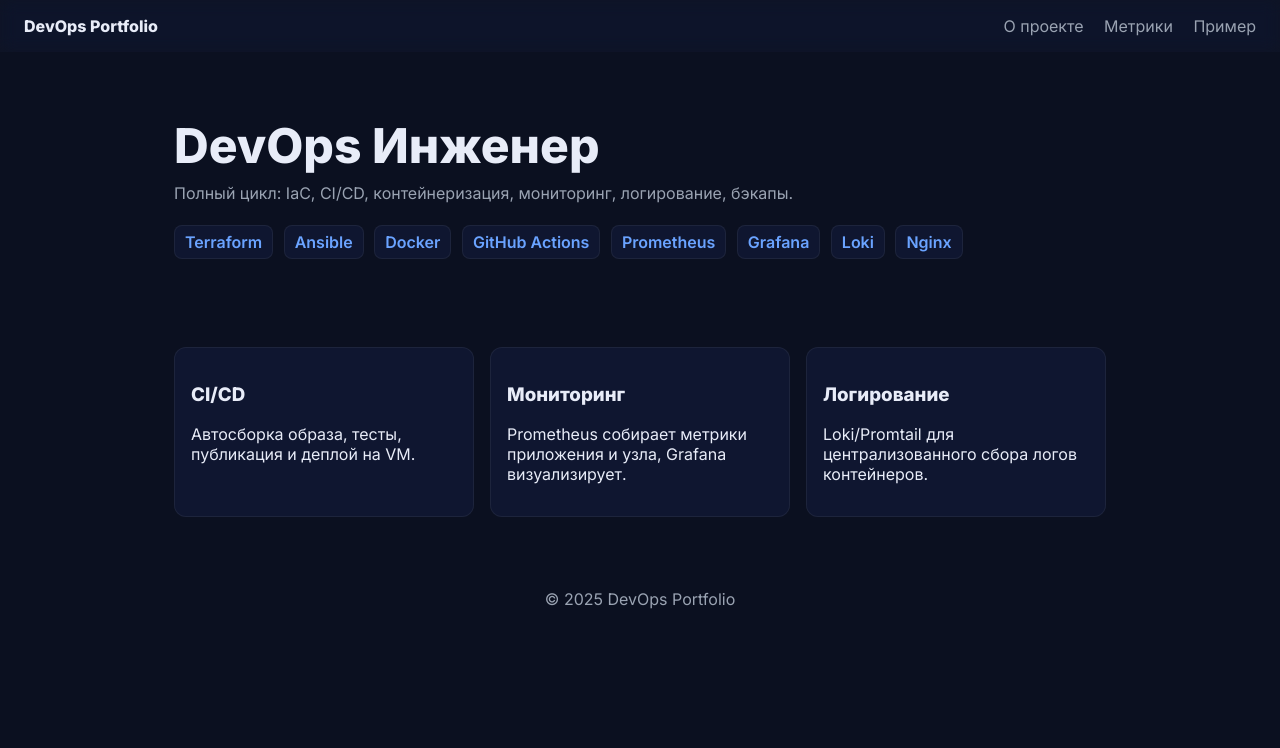
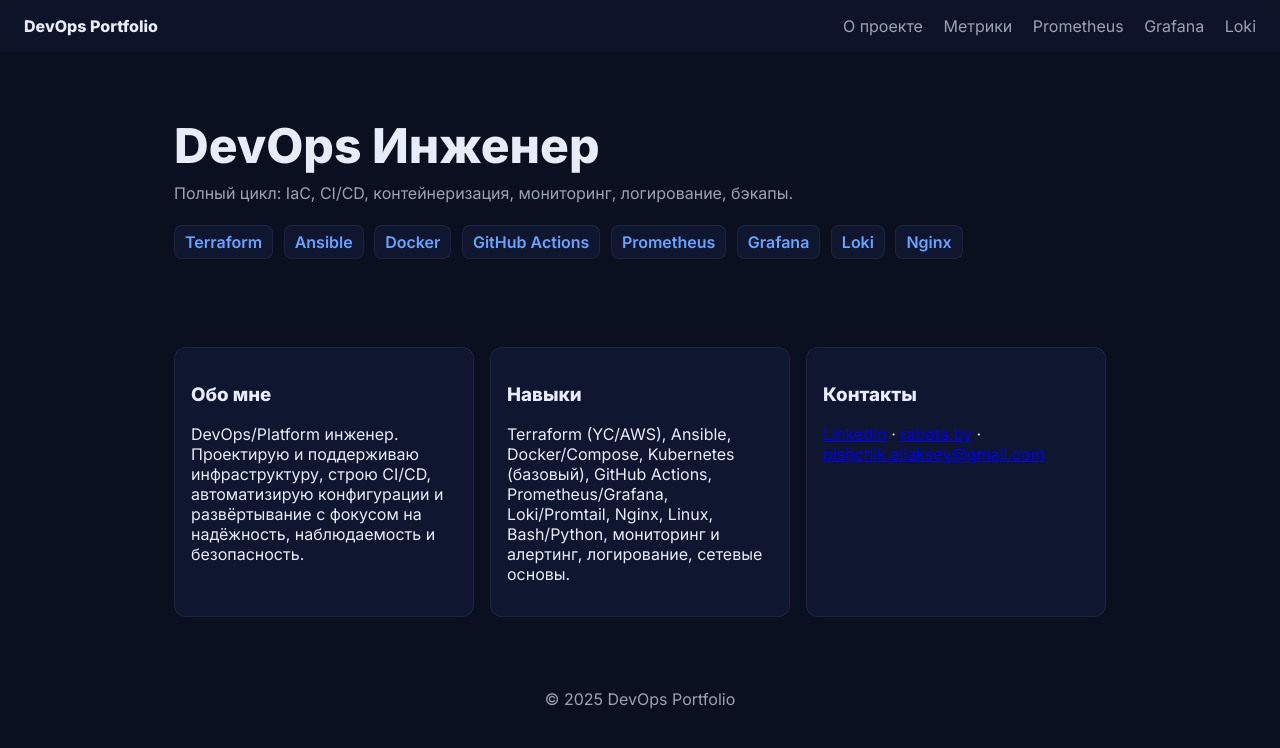
Before and after one commit to p-aliaksey/portfolio-site, a Flask app: page / in a window 1280 px wide. Shown: the top 748 px of the page. Run offline with Flask 3, Linux system fonts and the light colour scheme.

Commit message:
add_my_v17.5

```diff
--- a/app/templates/index.html
+++ b/app/templates/index.html
@@ -16,7 +16,9 @@
       <div class="links">
         <a href="/about">О проекте</a>
         <a href="/metrics">Метрики</a>
-        <a href="https://khaustovtech.club/" target="_blank" rel="noopener">Пример</a>
+        <a href="/prometheus/" target="_blank" rel="noopener">Prometheus</a>
+        <a href="/grafana/" target="_blank" rel="noopener">Grafana</a>
+        <a href="/loki/" target="_blank" rel="noopener">Loki</a>
       </div>
     </nav>
   </header>
@@ -37,16 +39,20 @@
     </section>
     <section class="cards">
       <article>
-        <h3>CI/CD</h3>
-        <p>Автосборка образа, тесты, публикация и деплой на VM.</p>
+        <h3>Обо мне</h3>
+        <p>DevOps/Platform инженер. Проектирую и поддерживаю инфраструктуру, строю CI/CD, автоматизирую конфигурации и развёртывание с фокусом на надёжность, наблюдаемость и безопасность.</p>
       </article>
       <article>
-        <h3>Мониторинг</h3>
-        <p>Prometheus собирает метрики приложения и узла, Grafana визуализирует.</p>
+        <h3>Навыки</h3>
+        <p>Terraform (YC/AWS), Ansible, Docker/Compose, Kubernetes (базовый), GitHub Actions, Prometheus/Grafana, Loki/Promtail, Nginx, Linux, Bash/Python, мониторинг и алертинг, логирование, сетевые основы.</p>
       </article>
       <article>
-        <h3>Логирование</h3>
-        <p>Loki/Promtail для централизованного сбора логов контейнеров.</p>
+        <h3>Контакты</h3>
+        <p>
+          <a href="https://www.linkedin.com/in/%D0%B0%D0%BB%D0%B5%D0%BA%D1%81%D0%B5%D0%B9-%D0%BF%D0%B8%D1%89%D0%B8%D0%BA-9a3b432a9/" target="_blank" rel="noopener">LinkedIn</a>
+           · <a href="https://rabota.by/resume/07105458ff01e2388c0039ed1f4e7175315473" target="_blank" rel="noopener">rabota.by</a>
+           · <a href="mailto:pishchik.aliaksey@gmail.com">pishchik.aliaksey@gmail.com</a>
+        </p>
       </article>
     </section>
   </main>
```
Also changed, not shown: 1 other file.
